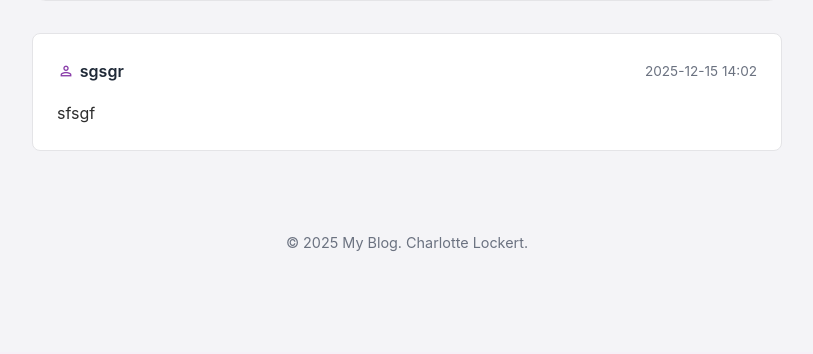
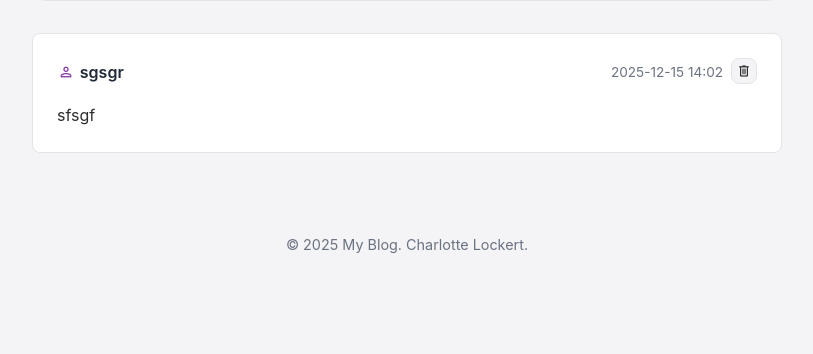
Before and after one commit to Clockert/personal-blog, a Flask app: page /post/1 in a window 1280 px wide. Shown: the part 1169-1523 px from the top of the page, without its empty margins (233-1046 px from the left). Before the commit the page ends 1421 px from the top, so only its background shows below. Run offline with Flask 3, Linux system fonts and the light colour scheme; the visitor is signed in with stand-in values (Sample User, id 1); data comes from the database, SQL or seed files in the repository; both versions use the stored data as it was after the commit.

Commit message:
Add delete comments functionality for admin
Added delete_comment() function to database.py.
Created /comment/<id>/delete route with login protection.
Added delete icon button next to each comment (admin only).
Includes confirmation dialog before deletion.
Styled small icon button for comments.
Completes CRUD operations for comments.

```diff
--- a/app.py
+++ b/app.py
@@ -1,6 +1,6 @@
 # Import Flask, render_template, and our database functions
 from flask import Flask, render_template, request, redirect, url_for, session, flash
-from database import get_all_posts, get_post_by_id, create_post, update_post, delete_post, get_posts_by_tag, get_all_tags, get_comments_for_post, create_comment
+from database import get_all_posts, get_post_by_id, create_post, update_post, delete_post, get_posts_by_tag, get_all_tags, get_comments_for_post, create_comment, delete_comment
 import os
 from dotenv import load_dotenv
 
@@ -156,6 +156,28 @@ def delete_post_route(post_id):
     flash('Post deleted successfully!', 'success')
     return redirect(url_for('home'))
 
+# Delete comment route
+@app.route('/comment/<int:comment_id>/delete', methods=['POST'])
+def delete_comment_route(comment_id):
+    # Check if user is logged in
+    if not session.get('logged_in'):
+        flash('Please log in to delete comments', 'error')
+        return redirect(url_for('login'))
+
+    # Get the comment to find which post it belongs to
+    conn = get_db_connection()
+    comment = conn.execute('SELECT post_id FROM comments WHERE id = ?', (comment_id,)).fetchone()
+    conn.close()
+
+    if comment:
+        post_id = comment['post_id']
+        delete_comment(comment_id)
+        flash('Comment deleted successfully!', 'success')
+        return redirect(url_for('post', post_id=post_id))
+    else:
+        flash('Comment not found', 'error')
+        return redirect(url_for('home'))
+
 # Tag filter route
 @app.route('/tag/<tag_name>')
 def filter_by_tag(tag_name):
--- a/database.py
+++ b/database.py
@@ -110,6 +110,13 @@ def create_comment(post_id, author, comment_text, date):
     conn.commit()
     conn.close()
 
+def delete_comment(comment_id):
+    """Delete a comment from the database"""
+    conn = get_db_connection()
+    conn.execute('DELETE FROM comments WHERE id = ?', (comment_id,))
+    conn.commit()
+    conn.close()
+
 # Only run this if we're running this file directly
 if __name__ == '__main__':
     init_db()
--- /dev/null
+++ b/requirements.txt
@@ -0,0 +1,3 @@
+Flask==3.1.2
+python-dotenv==1.0.1
+pytest==9.0.2
--- a/static/style.css
+++ b/static/style.css
@@ -712,6 +712,12 @@ footer {
   gap: 0.5rem;
 }
 
+.comment-meta {
+  display: flex;
+  align-items: center;
+  gap: 0.5rem;
+}
+
 .comment-author {
   font-weight: 600;
   color: var(--color-heading);
@@ -743,3 +749,11 @@ footer {
   border-radius: var(--radius-md);
   border: 1px solid var(--color-card-border);
 }
+
+.btn-icon-small {
+  padding: 0.25rem;
+}
+
+.btn-icon-small .material-symbols-outlined {
+  font-size: 16px;
+}
--- a/templates/post.html
+++ b/templates/post.html
@@ -90,7 +90,25 @@
             <span class="material-symbols-outlined">person</span>
             {{ comment.author }}
           </span>
-          <span class="comment-date">{{ comment.date }}</span>
+          <div class="comment-meta">
+            <span class="comment-date">{{ comment.date }}</span>
+            {% if session.logged_in %}
+            <form
+              method="POST"
+              action="/comment/{{ comment.id }}/delete"
+              style="display: inline"
+              onsubmit="return confirm('Delete this comment?');"
+            >
+              <button
+                type="submit"
+                class="btn-icon btn-icon-small btn-delete"
+                title="Delete comment"
+              >
+                <span class="material-symbols-outlined">delete</span>
+              </button>
+            </form>
+            {% endif %}
+          </div>
         </div>
         <div class="comment-text">{{ comment.comment_text }}</div>
       </div>
```
Also changed, not shown: blog.db.
